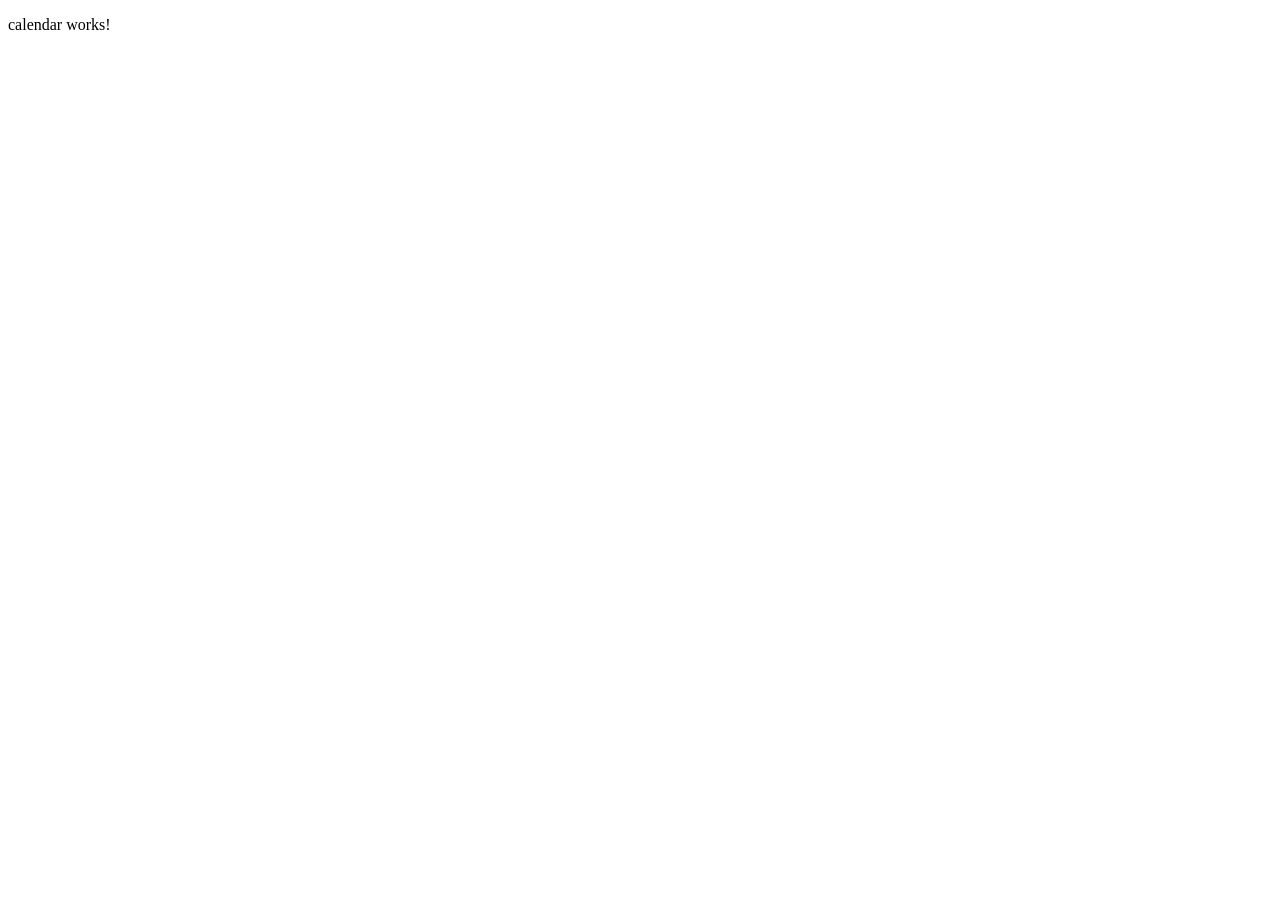
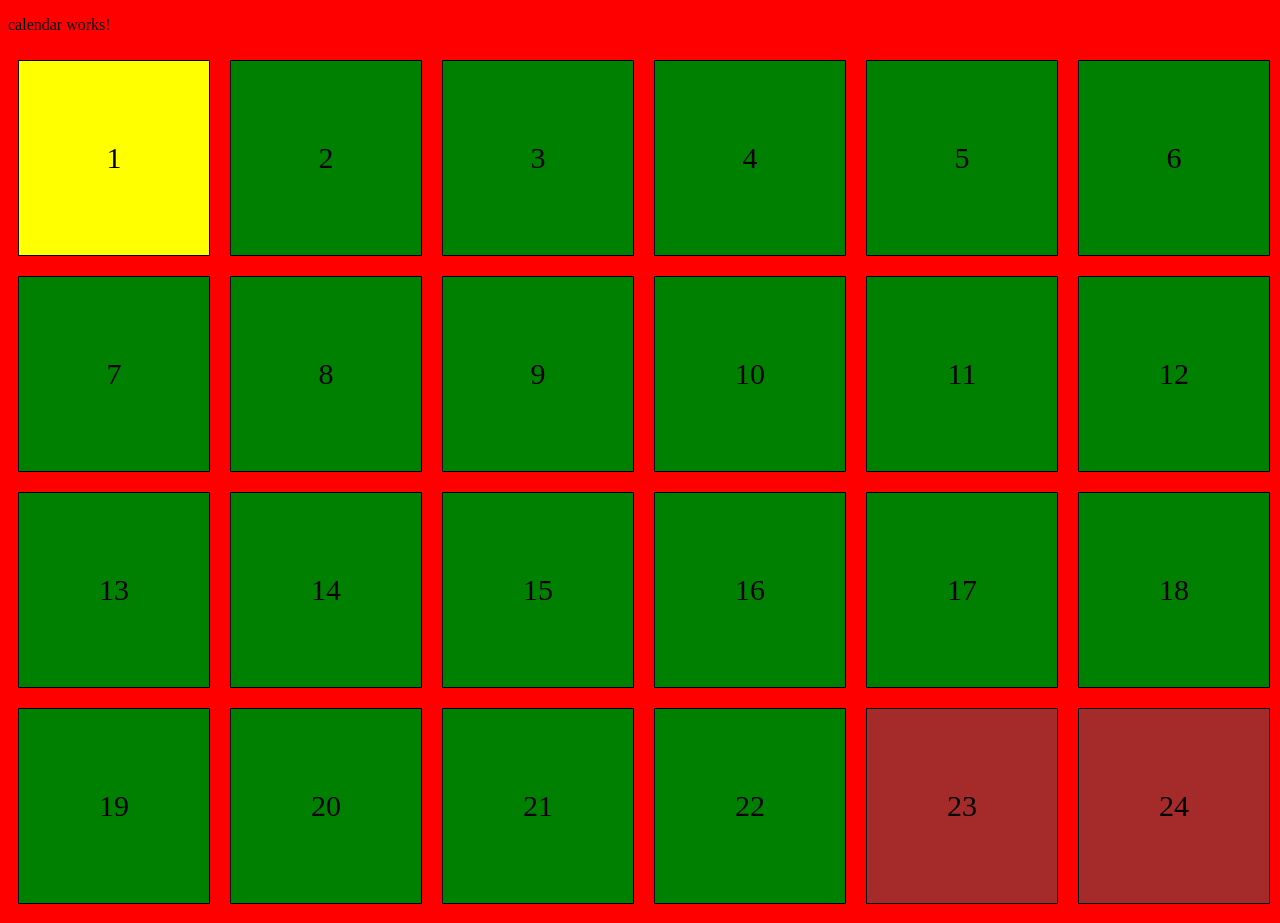
Before and after one commit to d1solis/Christmas-Advent-Calendar, an Angular app in the folder christmas-advent-calendar/: page / in a window 1280 px wide. Shown: the top 923 px of the page. Before the commit the page ends 800 px from the top, so only its background shows below. Built offline with nearby package versions, Linux system fonts and the light colour scheme.

Commit message:
Started calendar

```diff
--- a/christmas-advent-calendar/src/app/calendar/calendar.component.css
+++ b/christmas-advent-calendar/src/app/calendar/calendar.component.css
@@ -0,0 +1,22 @@
+.grid-container {
+    padding: 10px;
+    display: grid;
+    grid-gap: 20px;
+    grid-template-columns: auto auto auto auto auto auto;
+}
+
+.grid-item {
+    background-color: green;
+    border: 1px solid black;
+    padding: 80px;
+    font-size: 30px;
+    text-align: center;
+}
+
+.star {
+    background-color: yellow;
+}
+
+.wood {
+    background-color: brown;
+}
--- a/christmas-advent-calendar/src/app/calendar/calendar.component.html
+++ b/christmas-advent-calendar/src/app/calendar/calendar.component.html
@@ -1 +1,29 @@
 <p>calendar works!</p>
+
+<div class="grid-container">
+    <div class="grid-item star">1</div>
+    <div class="grid-item">2</div>
+    <div class="grid-item">3</div>
+    <div class="grid-item">4</div>
+    <div class="grid-item">5</div>
+    <div class="grid-item">6</div>
+    <div class="grid-item">7</div>
+    <div class="grid-item">8</div>
+    <div class="grid-item">9</div>
+    <div class="grid-item">10</div>
+    <div class="grid-item">11</div>
+    <div class="grid-item">12</div>
+    <div class="grid-item">13</div>
+    <div class="grid-item">14</div>
+    <div class="grid-item">15</div>
+    <div class="grid-item">16</div>
+    <div class="grid-item">17</div>
+    <div class="grid-item">18</div>
+    <div class="grid-item">19</div>
+    <div class="grid-item">20</div>
+    <div class="grid-item">21</div>
+    <div class="grid-item">22</div>
+    <div class="grid-item wood">23</div>
+    <div class="grid-item wood">24</div>
+    <div class="grid-item wood">25</div>
+</div>
--- a/christmas-advent-calendar/src/styles.css
+++ b/christmas-advent-calendar/src/styles.css
@@ -1 +1,4 @@
 /* You can add global styles to this file, and also import other style files */
+*{
+    background-color: red;
+}
```
